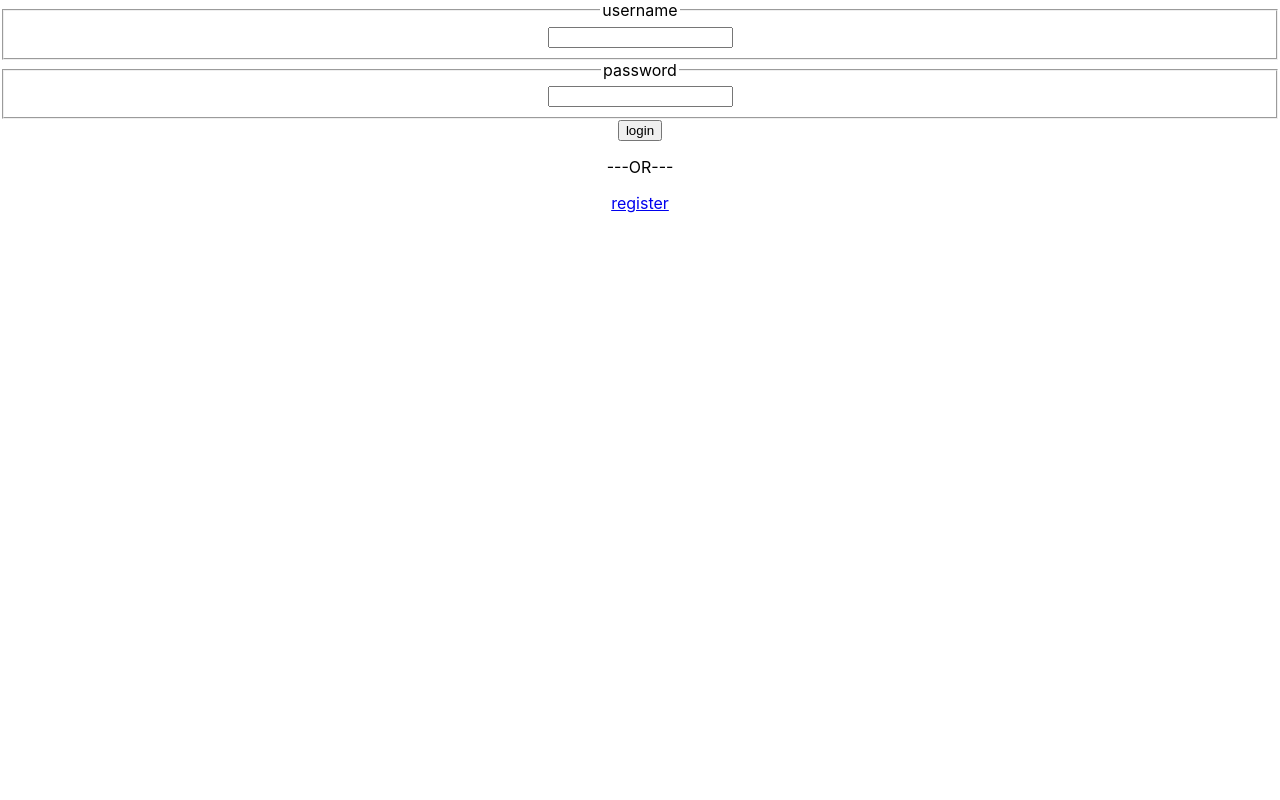
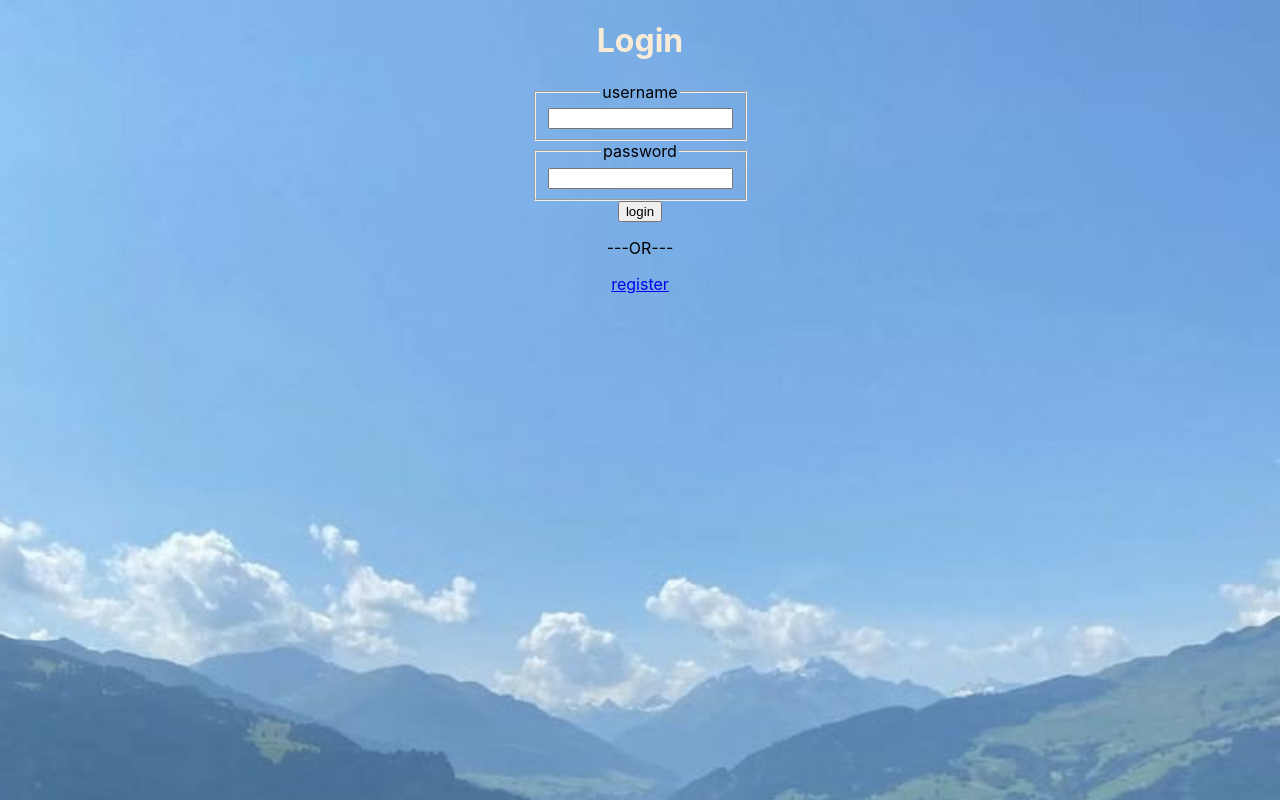
Before and after one commit to retardedy0ung/myvideocall, a React (Create React App) app in the folder frontend/: page /login in a window 1280 px wide. Built offline with nearby package versions, Linux system fonts and the light colour scheme.

Commit message:
login register ui

```diff
--- a/frontend/src/pages/Createmeeting.jsx
+++ b/frontend/src/pages/Createmeeting.jsx
@@ -26,6 +26,7 @@ let location=useLocation()
     }
   return (
     <div>
+      <h1>enter the meeting name and create-meeting-code</h1>
       <div>
         <fieldset>
         <legend>room-name</legend>
--- /dev/null
+++ b/frontend/src/pages/login.css
@@ -0,0 +1,27 @@
+.loginouter{
+   overflow: hidden;
+   background-image: url('/public/profile.jpg');
+   background-repeat: no-repeat;
+   background-size: cover;
+
+   width: 100vw;
+
+   height: 100vh;
+
+
+}
+.h1login{
+ color: antiquewhite;
+}
+fieldset{
+    width: fit-content;
+}
+legend{
+    width: fit-content;
+}
+.content{
+    display: flex;
+    flex-direction: column;
+  justify-content: center;
+  align-items: center;
+}
--- a/frontend/src/pages/login.jsx
+++ b/frontend/src/pages/login.jsx
@@ -1,7 +1,7 @@
 import axios from 'axios'
 import  { useState } from 'react'
 import { Link, useLocation, useNavigate } from 'react-router-dom'
-
+import './login.css'
 function Login() {
     let [password,setpassword]=useState("")
     let [username,setusername]=useState("")
@@ -29,8 +29,9 @@ console.log(error.response?.data?.message)
 
     }
   return (
-    <div>
-      <div>
+    <div className='loginouter'>
+      <div className='content'>
+        <h1 className='h1login'>Login</h1>
           <fieldset>
             <legend>username</legend>
             <input type='text' value={username} onChange={(e)=>setusername(e.target.value)}></input>
--- a/frontend/src/pages/register.css
+++ b/frontend/src/pages/register.css
@@ -9,3 +9,23 @@ font-weight: 800;
 
 
 }
+.h1register{
+    color: antiquewhite;
+}
+.registerpage{
+   overflow: hidden;
+   background-image: url('/public/profile.jpg');
+   background-repeat: no-repeat;
+   background-size: cover;
+   width: 100vw;
+   height: 100vh;
+}
+.registerouter{
+    display: flex;
+    flex-direction: column;
+    justify-content: center;
+    align-items: center;
+}
+fieldset{
+    width: fit-content;
+}
--- a/frontend/src/pages/register.jsx
+++ b/frontend/src/pages/register.jsx
@@ -26,8 +26,8 @@ console.log(error.response.data?.message)
     }
   return (
     <div className='registerpage'>
-        <div>
-            <h1>signup</h1>
+        <div className='registerouter'>
+            <h1 className='h1register'>signup</h1>
             <fieldset>
                 <legend>username</legend> <input type='text' name='username' onChange={(e)=>setusername(e.target.value)} value={username}/>
             </fieldset>
```
